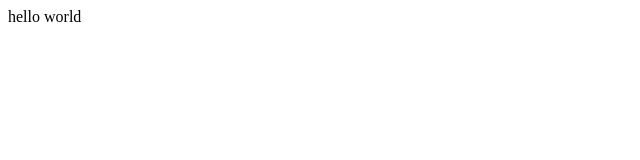
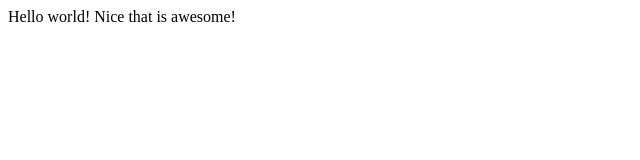
Before and after one commit to bmf1128/learning, a plain HTML site: page index.html in a window 1280 px wide. Shown: the whole page, without its empty margins (0-640 px from the left). Drawn offline with Linux system fonts and the light colour scheme.

Commit message:
Added Nice this is awesome

```diff
--- a/index.html
+++ b/index.html
@@ -1 +1 @@
-<html>hello world</html>
+<html>Hello world! Nice that is awesome!</html>
```
